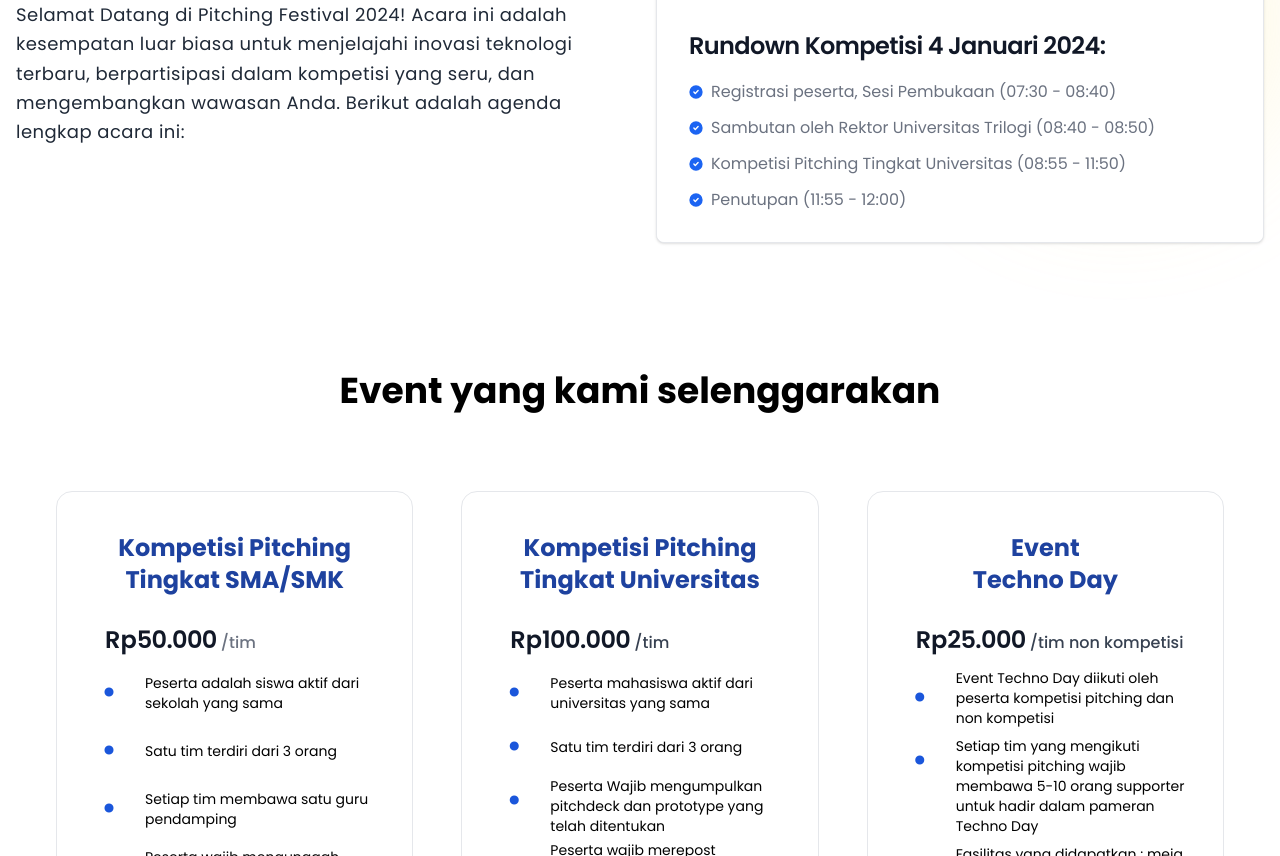
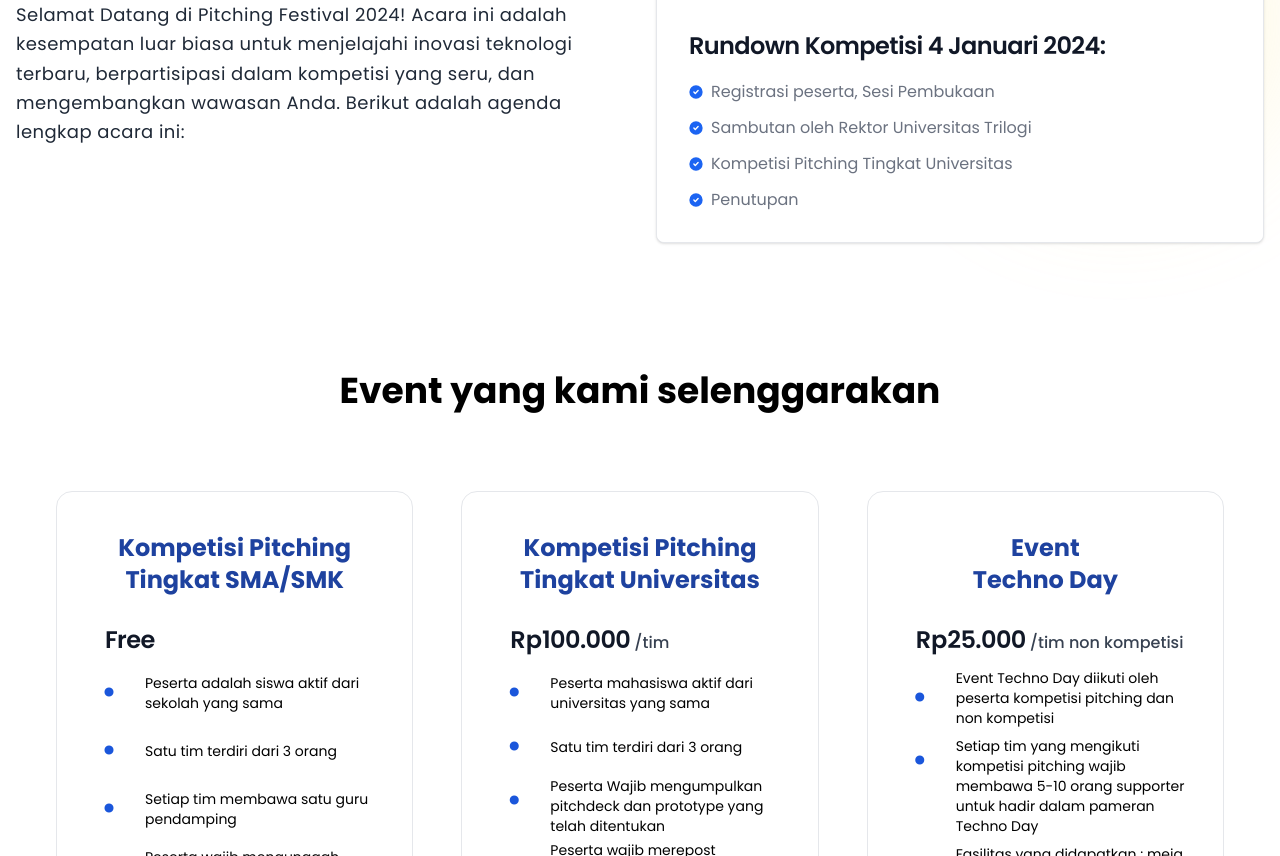
Before and after one commit to muhammaderlangga99/pitchingfest, a website: page event.html in a window 1280 px wide. Shown: the part 652-1508 px from the top of the page. Drawn offline with nearby package versions, Linux system fonts and the light colour scheme.

Commit message:
modifikasi tulisan pitching sma

```diff
--- a/event.html
+++ b/event.html
@@ -170,7 +170,7 @@
                                     </svg>
                                     <span class="leading-tight">
                                         Registrasi peserta,
-                                        Sesi Pembukaan (07:30 - 08:40)</span>
+                                        Sesi Pembukaan</span>
                                 </li>
                                 <li class="flex space-x-2 items-center">
                                     <svg class="flex-shrink-0 w-3.5 h-3.5 text-blue-600 dark:text-blue-500"
@@ -179,8 +179,7 @@
                                         <path
                                             d="M10 .5a9.5 9.5 0 1 0 9.5 9.5A9.51 9.51 0 0 0 10 .5Zm3.707 8.207-4 4a1 1 0 0 1-1.414 0l-2-2a1 1 0 0 1 1.414-1.414L9 10.586l3.293-3.293a1 1 0 0 1 1.414 1.414Z" />
                                     </svg>
-                                    <span class="leading-tight">Sambutan oleh Rektor Universitas Trilogi (08:40 -
-                                        08:50)</span>
+                                    <span class="leading-tight">Sambutan oleh Rektor Universitas Trilogi</span>
                                 </li>
                                 <li class="flex space-x-2 items-center">
                                     <svg class="flex-shrink-0 w-3.5 h-3.5 text-blue-600 dark:text-blue-500"
@@ -189,8 +188,7 @@
                                         <path
                                             d="M10 .5a9.5 9.5 0 1 0 9.5 9.5A9.51 9.51 0 0 0 10 .5Zm3.707 8.207-4 4a1 1 0 0 1-1.414 0l-2-2a1 1 0 0 1 1.414-1.414L9 10.586l3.293-3.293a1 1 0 0 1 1.414 1.414Z" />
                                     </svg>
-                                    <span class="leading-tight">Kompetisi Pitching Tingkat Universitas (08:55 -
-                                        11:50)</span>
+                                    <span class="leading-tight">Kompetisi Pitching Tingkat Universitas</span>
                                 </li>
                                 <li class="flex space-x-2 items-center">
                                     <svg class="flex-shrink-0 w-3.5 h-3.5 text-blue-600 dark:text-blue-500"
@@ -199,7 +197,7 @@
                                         <path
                                             d="M10 .5a9.5 9.5 0 1 0 9.5 9.5A9.51 9.51 0 0 0 10 .5Zm3.707 8.207-4 4a1 1 0 0 1-1.414 0l-2-2a1 1 0 0 1 1.414-1.414L9 10.586l3.293-3.293a1 1 0 0 1 1.414 1.414Z" />
                                     </svg>
-                                    <span class="leading-tight">Penutupan (11:55 - 12:00)</span>
+                                    <span class="leading-tight">Penutupan</span>
                                 </li>
                             </ul>
                         </div>
@@ -216,7 +214,7 @@
                                         <path
                                             d="M10 .5a9.5 9.5 0 1 0 9.5 9.5A9.51 9.51 0 0 0 10 .5Zm3.707 8.207-4 4a1 1 0 0 1-1.414 0l-2-2a1 1 0 0 1 1.414-1.414L9 10.586l3.293-3.293a1 1 0 0 1 1.414 1.414Z" />
                                     </svg>
-                                    <span class="leading-tight">Registrasi Ulang Peserta (09.00 - 09.10)</span>
+                                    <span class="leading-tight">Registrasi Ulang Peserta</span>
                                 </li>
                                 <li class="flex space-x-2 items-center">
                                     <svg class="flex-shrink-0 w-3.5 h-3.5 text-blue-600 dark:text-blue-500"
@@ -225,7 +223,7 @@
                                         <path
                                             d="M10 .5a9.5 9.5 0 1 0 9.5 9.5A9.51 9.51 0 0 0 10 .5Zm3.707 8.207-4 4a1 1 0 0 1-1.414 0l-2-2a1 1 0 0 1 1.414-1.414L9 10.586l3.293-3.293a1 1 0 0 1 1.414 1.414Z" />
                                     </svg>
-                                    <span class="leading-tight">Pembukaan acara (09.10 - 09.15)</span>
+                                    <span class="leading-tight">Pembukaan acara</span>
                                 </li>
                                 <li class="flex space-x-2 items-center">
                                     <svg class="flex-shrink-0 w-3.5 h-3.5 text-blue-600 dark:text-blue-500"
@@ -234,7 +232,7 @@
                                         <path
                                             d="M10 .5a9.5 9.5 0 1 0 9.5 9.5A9.51 9.51 0 0 0 10 .5Zm3.707 8.207-4 4a1 1 0 0 1-1.414 0l-2-2a1 1 0 0 1 1.414-1.414L9 10.586l3.293-3.293a1 1 0 0 1 1.414 1.414Z" />
                                     </svg>
-                                    <span class="leading-tight">Perlombaan Pitching (09.15 - 11.15)</span>
+                                    <span class="leading-tight">Perlombaan Pitching</span>
                                 </li>
                                 <li class="flex space-x-2 items-center">
                                     <svg class="flex-shrink-0 w-3.5 h-3.5 text-blue-600 dark:text-blue-500"
@@ -243,7 +241,7 @@
                                         <path
                                             d="M10 .5a9.5 9.5 0 1 0 9.5 9.5A9.51 9.51 0 0 0 10 .5Zm3.707 8.207-4 4a1 1 0 0 1-1.414 0l-2-2a1 1 0 0 1 1.414-1.414L9 10.586l3.293-3.293a1 1 0 0 1 1.414 1.414Z" />
                                     </svg>
-                                    <span class="leading-tight">Pengumuman pemenang dan Penutupan (13.25 - 14.55)
+                                    <span class="leading-tight">Pengumuman pemenang dan Penutupan
                                     </span>
                                 </li>
                             </ul>
@@ -313,9 +311,7 @@
                 <h5 class="mb-7 text-2xl text-center font-bold text-blue-800 capitalize">Kompetisi
                     pitching tingkat SMA/SMK</h5>
                 <div class="flex items-baseline text-gray-900 dark:text-white ml-5">
-                    <span class="text-2xl font-semibold">Rp</span>
-                    <span class="text-2xl font-semibold tracking-tight">50.000</span>
-                    <span class="ml-1 text-md font-medium text-gray-500">/tim</span>
+                    <span class="text-2xl font-semibold tracking-tight">Free</span>
                 </div>
                 <ul role="list" class="space-y-2 mt-3 mb-6">
                     <li class="flex space-x-3 items-center">
```
Also changed, not shown: output.css.
